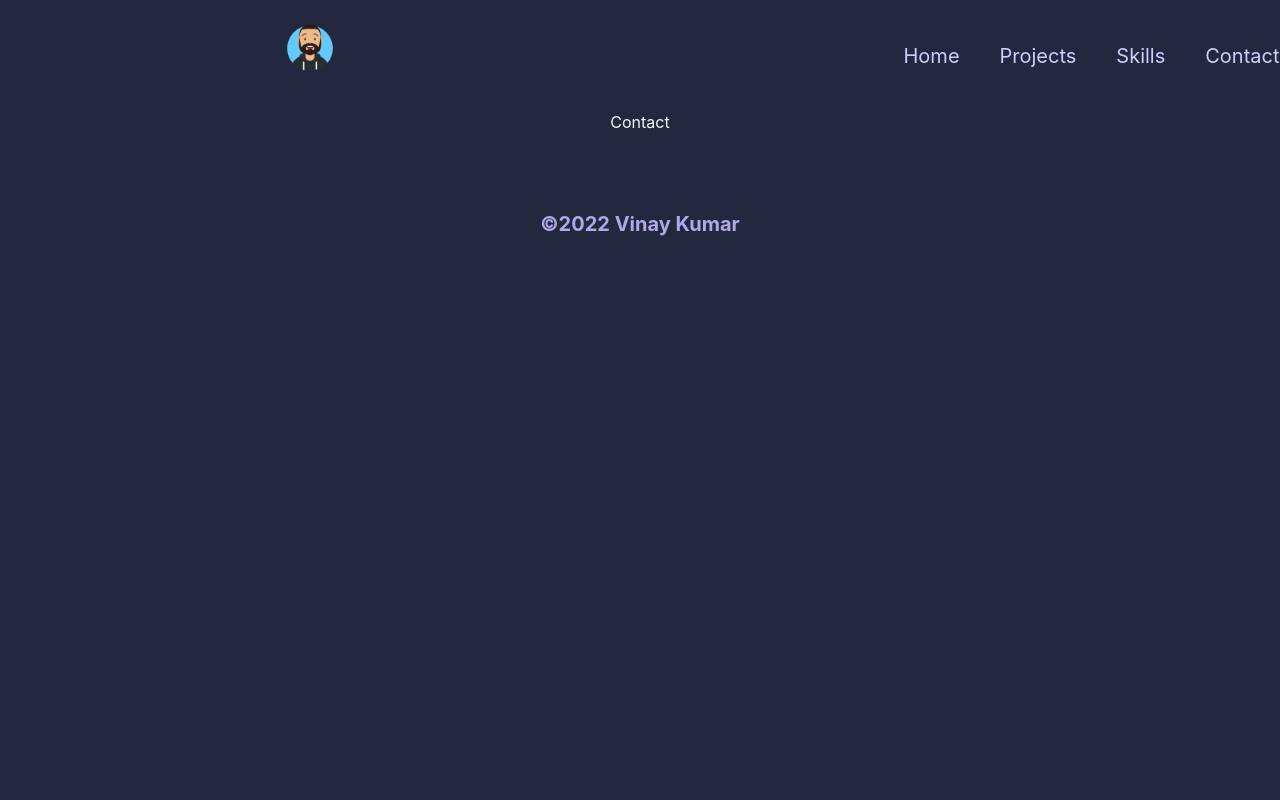
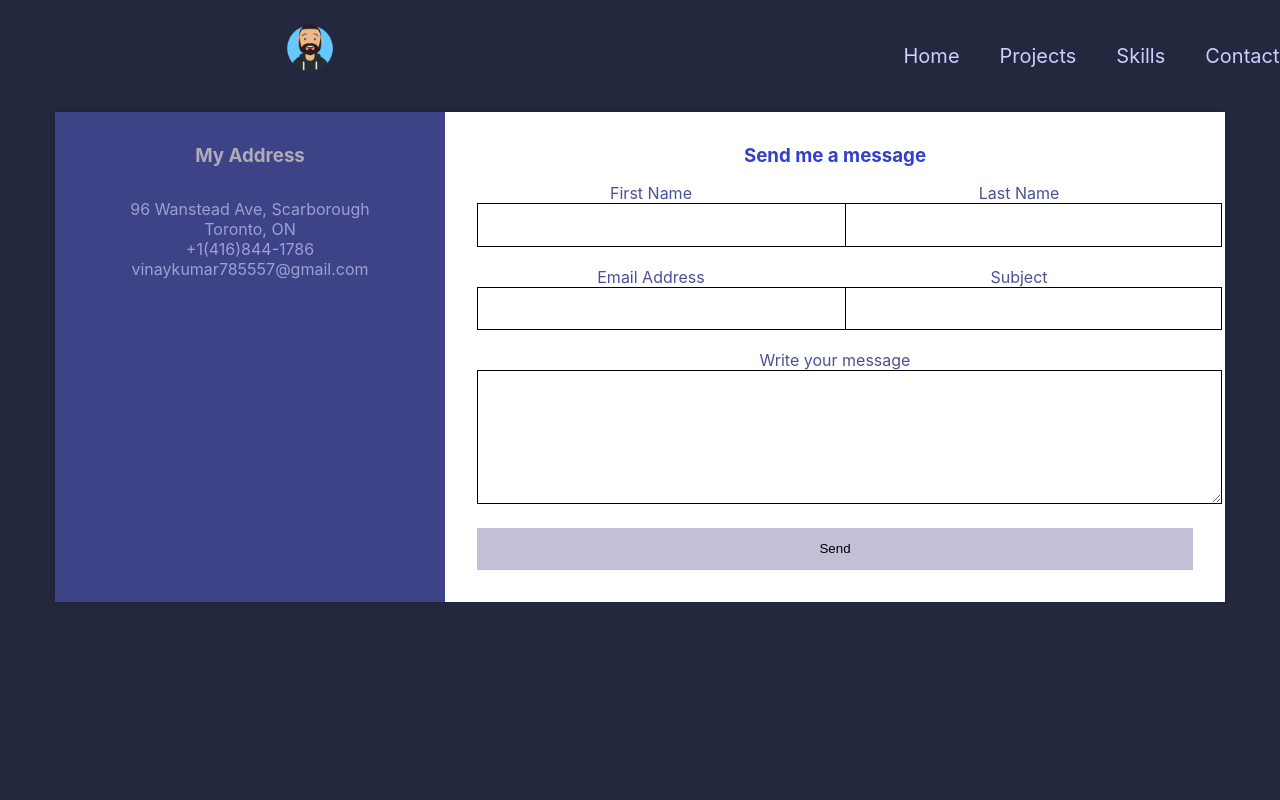
Before and after one commit to vinaykumar785557/portfolio-react, a React (Create React App) app: page /contact in a window 1280 px wide. Shown: the top 800 px of the page. Built offline with nearby package versions, Linux system fonts and the light colour scheme.

Commit message:
added contact page and data was only logged to console

```diff
--- a/src/App.css
+++ b/src/App.css
@@ -1,15 +1,13 @@
 html{
 	box-sizing: border-box;
-	height: 100%;
-	overflow: auto;
+	/* height: 100vh; */
+	/* overflow: auto; */
 }
-body{
-	min-height: 100%;
-}
+
 .App {
 	text-align: center;
 	color: whitesmoke;
-
+    min-height: 100%;
 }
 
 
@@ -21,7 +19,7 @@ footer h3 {
 	left: 0;
 	bottom: 0;
 	right: 0;
-	margin-top: 80px;
+	margin-top: 25rem;
 	padding-bottom: 0.5rem;
 
 
--- a/src/components/Navbar.js
+++ b/src/components/Navbar.js
@@ -8,7 +8,7 @@ function Navbar() {
 	const [screenWidth, setScreenWidth] = useState(window.innerWidth);
 	const [toggleMenu, setToggleMenu] = useState(false);
 
-	console.log(screenWidth);
+	console.log(`current screen width:${screenWidth}`);
 	const toggleNav = () => {
 		setToggleMenu(!toggleMenu);
 	};
--- a/src/data.js
+++ b/src/data.js
@@ -29,7 +29,7 @@ const projects = [
 	},
 	{
 		name: 'Weather App React',
-		description: 'Simple weather application',
+		description: 'Developed weather application',
 		stack: ['React', 'Openweather API', 'CSS modules'],
 		sourceCode: 'https://github.com/vinaykumar785557/weather-app-react',
 	},
@@ -41,7 +41,7 @@ const projects = [
 	},
 	{
 		name: 'Tic Tac Toe ',
-		description: 'Simple tic tac toe game using react ',
+		description: 'created tic tac toe game using react ',
 		stack: ['React Hooks', 'CSS', 'JavaScript'],
 		sourceCode: 'https://github.com/vinaykumar785557/react-tic-tac-toe',
 	},
@@ -62,13 +62,15 @@ const projects = [
 const skills = [
 	'HTML',
 	'CSS',
+	'scss/saas',
 	'JavaScript',
 	'React JS',
+	'Redux',
 	'Material UI',
 	'Git',
 	'GitHub',
 	'Firebase',
-	'npm',
+	'npm/yarn',
 ];
 
 export { about, projects, skills };
--- a/src/pages/Contact.js
+++ b/src/pages/Contact.js
@@ -1,7 +1,91 @@
-import React from 'react';
+import React, { useRef } from 'react';
 
+import '../styles/Contact.css';
 function Contact() {
-	return <div>Contact</div>;
+	const firstNameInputRef = useRef('');
+	const LastNameInputRef = useRef('');
+	const EmailInputRef = useRef('');
+	const SubjectInputRef = useRef('');
+	const DescriptionInputRef = useRef('');
+
+	const submitHandler = (e) => {
+		e.preventDefault();
+		// send to backend(firebase)
+
+		const firstName = firstNameInputRef.current.value;
+		const LastName = LastNameInputRef.current.value;
+		const Email = EmailInputRef.current.value;
+		const Subject = SubjectInputRef.current.value;
+		const Description = DescriptionInputRef.current.value;
+
+		const data = {
+			firstName,
+			LastName,
+			Email,
+			Subject,
+			Description,
+		};
+
+		console.log(data);
+		firstNameInputRef.current.value = '';
+		LastNameInputRef.current.value = '';
+		EmailInputRef.current.value = '';
+		SubjectInputRef.current.value = '';
+		DescriptionInputRef.current.value = '';
+	};
+
+	return (
+		<div className='contain'>
+			<div className='wrapper'>
+				<div className='contacts'>
+					<h3>My Address</h3>
+
+					<ul className='address_list'>
+						<li>96 Wanstead Ave, Scarborough</li>
+						<li>Toronto, ON</li>
+						<li>+1(416)844-1786</li>
+						<li>vinaykumar785557@gmail.com</li>
+					</ul>
+				</div>
+
+				<div className='form'>
+					<h3>Send me a message</h3>
+					<form onSubmit={submitHandler}>
+						<p>
+							<label htmlFor=''>First Name</label>
+							<input type='text' ref={firstNameInputRef} />
+						</p>
+						<p>
+							<label htmlFor=''>Last Name</label>
+							<input type='text' ref={LastNameInputRef} />
+						</p>
+						<p>
+							<label htmlFor=''>Email Address</label>
+							<input type='text' ref={EmailInputRef} />
+						</p>
+						<p>
+							<label htmlFor=''>Subject</label>
+							<input type='text' ref={SubjectInputRef} />
+						</p>
+						<p className='full-width'>
+							<label htmlFor=''>Write your message</label>
+							<textarea
+								name=''
+								id=''
+								cols='30'
+								rows='7'
+								ref={DescriptionInputRef}></textarea>
+						</p>
+						<p className='full-width'>
+							<button className='contact_btn' type='submit'>
+								Send
+							</button>
+						</p>
+					</form>
+				</div>
+			</div>
+		</div>
+	);
 }
 
 export default Contact;
--- a/src/pages/Skills.js
+++ b/src/pages/Skills.js
@@ -32,7 +32,11 @@ const style = {
 
 function Skills() {
 	return (
+		<>
+
+		<h2>Skills</h2>
 		<div className={classes.skills_wrapper}>
+
 			<Timeline position='alternate' style={style}>
 				{skills.map((skill) => {
 					return (
@@ -51,6 +55,7 @@ function Skills() {
 				})}
 			</Timeline>
 		</div>
+		</>
 	);
 }
 
--- /dev/null
+++ b/src/styles/Contact.css
@@ -0,0 +1,116 @@
+.contain {
+	max-width: 1170px;
+	margin-left: auto;
+	margin-right: auto;
+	padding: 1em;
+}
+@media (min-width: 600px) {
+	.contain {
+		padding: 0;
+	}
+}
+
+h3,
+ul {
+	margin: 0;
+}
+
+h3 {
+	margin-bottom: 1rem;
+}
+
+input:focus,
+textarea:focus {
+	outline: 1px solid rgb(128, 122, 211);
+    background-color: #9ba0d6;
+}
+
+input,
+textarea,
+.contact_btn {
+	width: 100%;
+	border: 1px solid #000;
+}
+
+.wrapper {
+	box-shadow: 0 0 5px 0 rgba(0, 0, 0, 0.2);
+}
+.wrapper > * {
+	padding: 1em;
+}
+@media (min-width: 700px) {
+	.wrapper {
+		display: grid;
+		grid-template-columns: 1fr 2fr;
+	}
+	.wrapper > * {
+		padding: 2em 2em;
+	}
+}
+
+ul {
+	list-style: none;
+	padding: 1rem;
+	margin: 1rem;
+}
+.address_list {
+	font-size: 1rem;
+	margin-top: 10px;
+	color: #9ba0d6;
+	border-bottom: none;
+}
+
+.address_list li:hover {
+	border: 0;
+	border-bottom: none;
+}
+.contacts {
+	background: #3d4386;
+	color: #fff;
+    cursor: default;
+}
+.contacts h3 {
+	color: rgb(172, 171, 182);
+}
+
+.form {
+	background: #fff;
+}
+
+form {
+	display: grid;
+	grid-template-columns: 1fr 1fr;
+	grid-gap: 20px;
+}
+form label {
+	display: block;
+	color: #4b5195;
+}
+form p {
+	margin: 0;
+}
+
+.full-width {
+	grid-column: 1 / 3;
+}
+
+.contact_btn,
+input,
+textarea {
+	padding: 1em;
+}
+
+.contact_btn {
+	background: rgb(195, 191, 214);
+	width: 100%;
+	border: 0;
+}
+.contact_btn:hover,
+.contact_btn:focus {
+	background: rgb(135, 133, 226);
+	outline: 0;
+}
+
+h3 {
+	color: #323fcf;
+}
```
